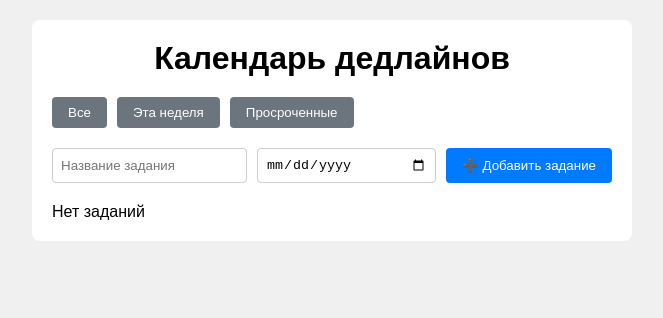
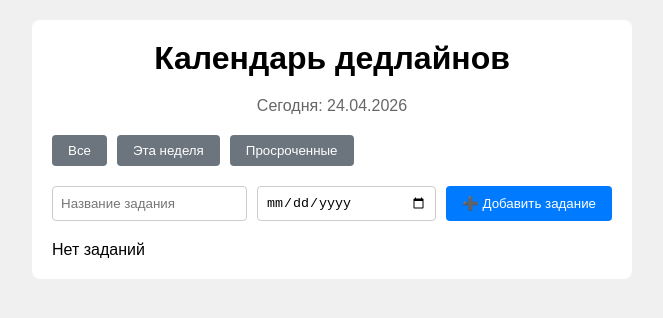
Before and after one commit to agordzy/calendar, a React (Create React App) app: page / in a window 1280 px wide. Shown: the top 318 px of the page, without its empty margins (308-971 px from the left). Built offline with nearby package versions, Linux system fonts and the light colour scheme.

Commit message:
отображение текущей даты

```diff
--- a/src/App.css
+++ b/src/App.css
@@ -66,3 +66,8 @@ li {
 .filters button:hover {
     background: #5a6268;
 }
+.current-date {
+    text-align: center;
+    margin-bottom: 20px;
+    color: #666;
+}
--- a/src/App.js
+++ b/src/App.js
@@ -28,9 +28,13 @@ function App() {
         return true;
     });
 
+    // Текущая дата
+    const currentDate = new Date().toLocaleDateString('ru-RU');
+
     return (
         <div className="App">
             <h1>Календарь дедлайнов</h1>
+            <p className="current-date">Сегодня: {currentDate}</p>
 
             <div className="filters">
                 <button onClick={() => setFilter('all')}>Все</button>
```
